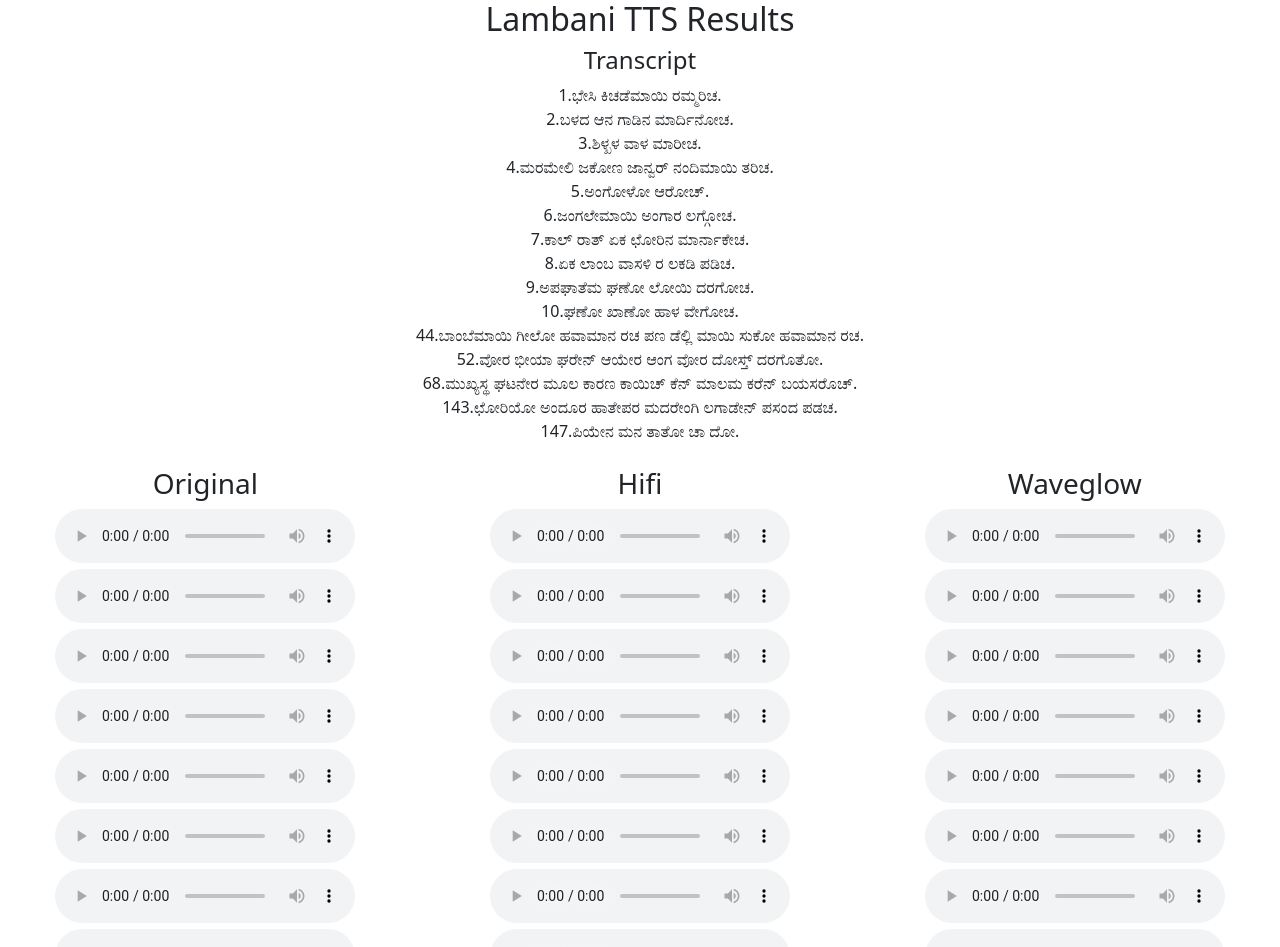
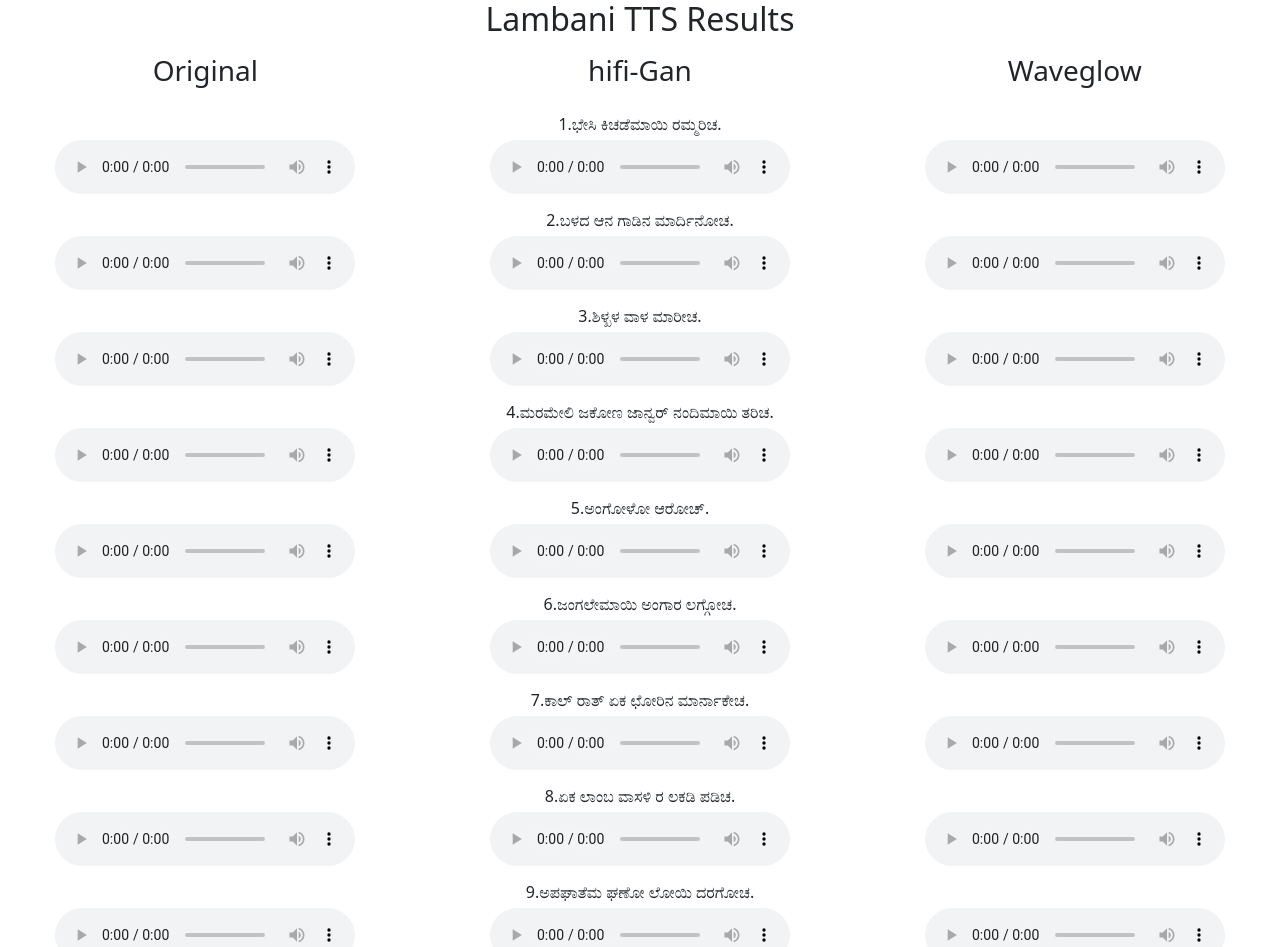
Before and after one commit to saiganesh612/audio-results-1, a JavaScript app: page / in a window 1280 px wide. Shown: the part 80-1027 px from the top of the page. Built offline with nearby package versions, Linux system fonts and the light colour scheme; the HTML template or start-up script is replaced by a standard one.

Commit message:
Changed UI

```diff
--- a/src/Audio.js
+++ b/src/Audio.js
@@ -1,27 +1,10 @@
-import { SoligaPaths, LambaniPaths } from "./path"
 import Transcript from "./Transcript"
 
 const DisplayFiles = ({ src }) => {
-    const data = src === "soliga" ? SoligaPaths : LambaniPaths
-
     return (
         <>
             <h2>{src === "soliga" ? "Soliga TTS Results" : "Lambani TTS Results"}</h2>
             <Transcript src={src} />
-            <div className="row">
-                <div className="col">
-                    <h3>Original</h3>
-                    {data.original.map((audio, index) => <audio key={index} src={audio} controls />)}
-                </div>
-                <div className="col">
-                    <h3>Hifi</h3>
-                    {data.hifi.map((audio, index) => <audio key={index} src={audio} controls />)}
-                </div>
-                <div className="col">
-                    <h3>Waveglow</h3>
-                    {data.waveglow.map((audio, index) => <audio key={index} src={audio} controls />)}
-                </div>
-            </div>
         </>
     )
 }
--- a/src/Transcript.js
+++ b/src/Transcript.js
@@ -2,11 +2,27 @@
 
 const Transcript = ({ src }) => {
     const transcripts = src === "soliga" ? SoligaPaths.transcript : LambaniPaths.transcript
+    const data = src === "soliga" ? SoligaPaths : LambaniPaths
 
     return (
         <div className="mb-4">
-            <h4>Transcript</h4>
-            {transcripts.map((transcript, index) => <p key={index} className="m-0">{transcript}</p>)}
+            <div className="row my-3">
+                <div className="col"><h3>Original</h3></div>
+                <div className="col"><h3>hifi-Gan</h3></div>
+                <div className="col"><h3>Waveglow</h3></div>
+            </div>
+            {
+                transcripts.map((transcript, index) =>
+                    <div className="my-2">
+                        <p key={index} className="m-1">{transcript}</p>
+                        <div className="row">
+                            <div className="col"><audio key={index} src={data.original[index]} controls /></div>
+                            <div className="col"><audio key={index} src={data.hifi[index]} controls /></div>
+                            <div className="col"><audio key={index} src={data.waveglow[index]} controls /></div>
+                        </div>
+                    </div>
+                )
+            }
         </div>
     )
 }
--- a/src/path.js
+++ b/src/path.js
@@ -31,8 +31,8 @@
         "4195	ನಾ ಅದವ  ಮರ್ತಾಗೆ ತೋರಿದ್ದೆ. ",
         "2290	ಅವಳ ಮೆನೇಲಿ ಎಲ್ಲರುವೆ ಸೇರಿದದು ಬಾರಿ ಬಂಡಾಗಿತ್ತು.",
         "4192	ನಾ ನೆನ್ನೆ ಇರುಳಾಗ ಎರೆಯ ನೋಡೀನೇ .",
+        "4197	ನಾ ಮಧ್ಯಕ ತಡೆ ಆಗಬಾರದು.",
         "2277	ಅಪ್ಪ ಸಿಂಹೇ ತಿಂಡಿಯ ಹಣಕ ಎತ್ತುರವರೇ.",
-        "4197	ನಾ ಮಧ್ಯಕ ತಡೆ ಆಗಬಾರದು.",
         "4198	ನಂಗ  ದೇನೋ ಕೆಟ್ಟ ನಾಥ ಬಂತು ."
     ]
 }
```
